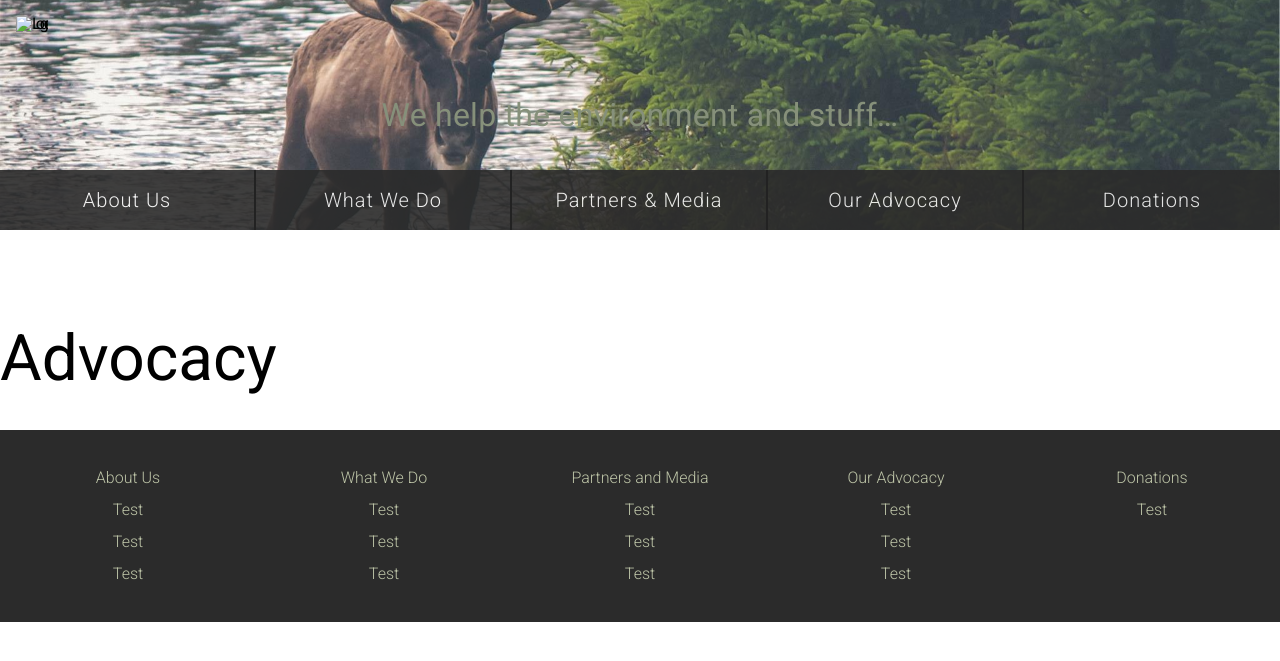
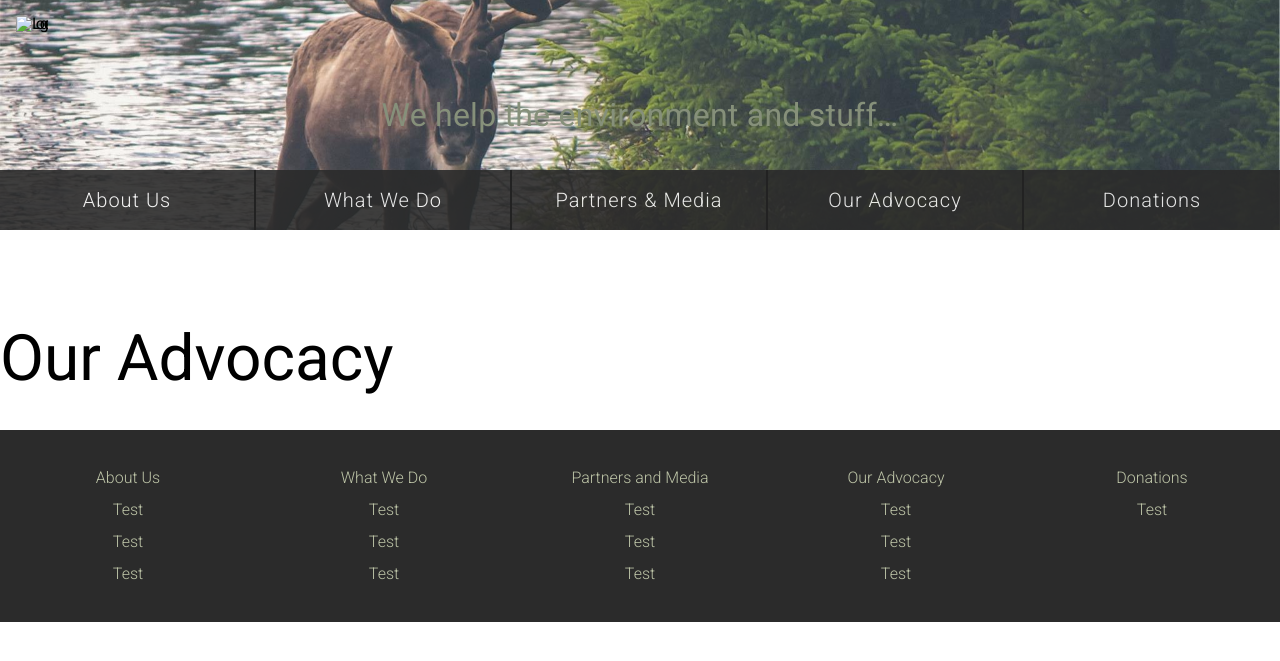
Before and after one commit to mart0855/non-profit-website, a Jekyll site: the page built from advocacy.html, in a window 1280 px wide. Shown: the top 661 px of the page. Built offline with Jekyll 4.4.1, drawn with Linux system fonts in a browser that asks for light colours; nearby versions of some CDN libraries; Markdown is read by kramdown in place of the engine named in the settings.

Commit message:
refactor(html): changed h1 to match "Our Advocacy"

```diff
--- a/about.html
+++ b/about.html
@@ -12,6 +12,5 @@ meta-keywords: about, forest, american, america, tree, foundation, environmental
 		<figcaption>
 		</figcaption>
 	</figure>
-
 	<p>AFF works nationwide and in partnership with local, state and national groups to address ecological and economic challenges that require the engagement of family forest owners.</p>
 </main>
--- a/advocacy.html
+++ b/advocacy.html
@@ -5,4 +5,4 @@ meta-desc: What the American Forest Foundation advocates
 meta-keywords: advocacy, work, environmental, education forest, american, america, tree, foundation, protection
 ---
 
-<h1>Advocacy</h1>
+<h1>Our Advocacy</h1>
```
